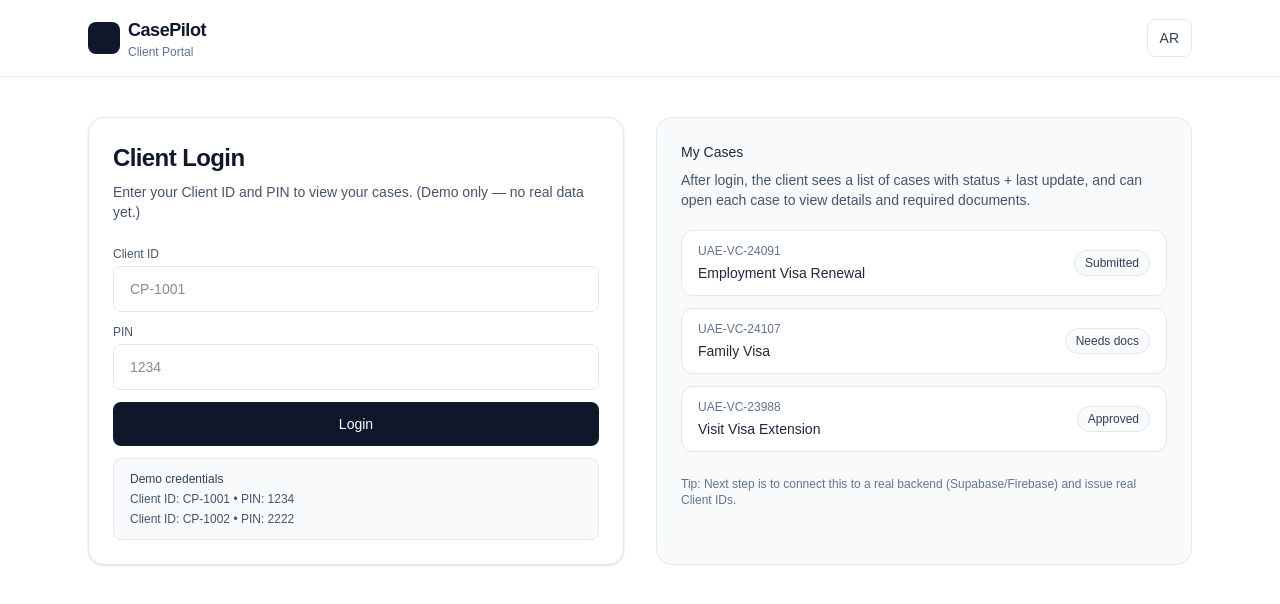
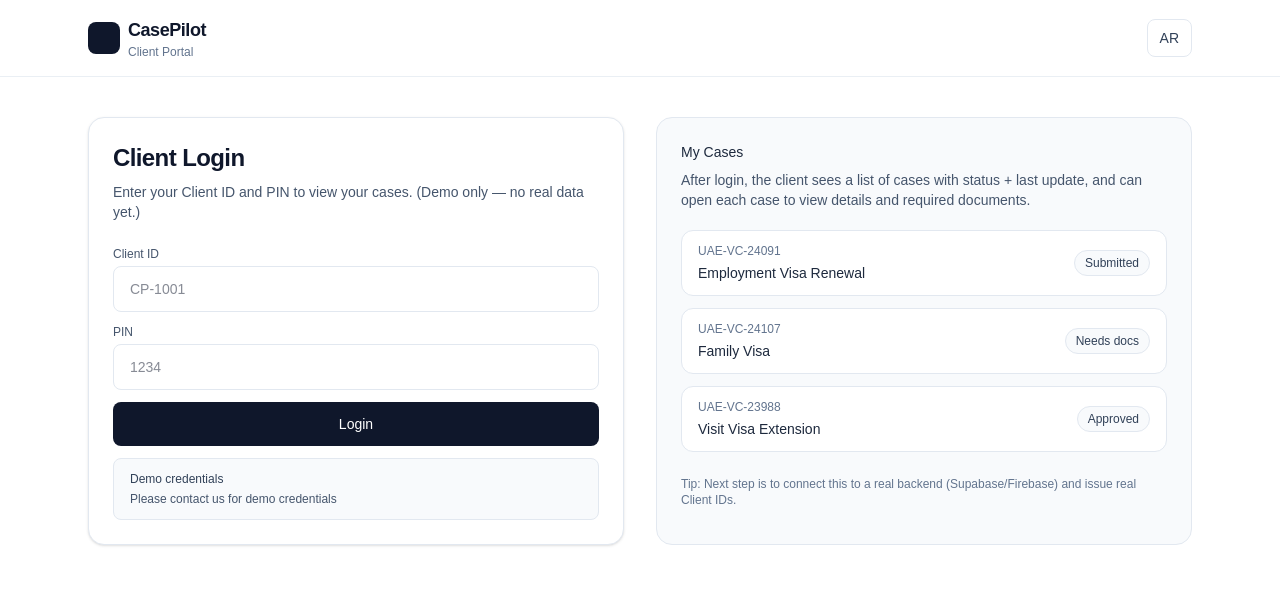
Before and after one commit to mhmdgoma1/casepilot, a Next.js app in the folder apps/web/: page /client in a window 1280 px wide. Shown: the top 604 px of the page. Built offline with nearby package versions, Linux system fonts and the light colour scheme.

Commit message:
hide demo credintials

```diff
--- a/apps/web/src/app/client/page.tsx
+++ b/apps/web/src/app/client/page.tsx
@@ -55,8 +55,7 @@ const translations = {
     logout: "Logout",
     wrongCreds: "Incorrect Client ID or PIN. Try the demo credentials below.",
     demoCreds: "Demo credentials",
-    demo1: "Client ID: CP-1001 • PIN: 1234",
-    demo2: "Client ID: CP-1002 • PIN: 2222",
+    demo1: "Please contact us for demo credentials",
 
     hello: "Hello",
     office: "Office",
@@ -110,8 +109,7 @@ const translations = {
     logout: "خروج",
     wrongCreds: "رقم العميل أو PIN غير صحيح. جرّب بيانات الدخول التجريبية بالأسفل.",
     demoCreds: "بيانات تجريبية",
-    demo1: "رقم العميل: CP-1001 • PIN: 1234",
-    demo2: "رقم العميل: CP-1002 • PIN: 2222",
+    demo1: "يرجى التواصل معنا",
 
     hello: "مرحباً",
     office: "المكتب",
@@ -442,7 +440,6 @@ export default function Home() {
                 <div className="rounded-lg border border-slate-200 bg-slate-50 px-4 py-3">
                   <div className="text-xs font-medium text-slate-700">{t.demoCreds}</div>
                   <div className="mt-1 text-xs text-slate-600">{t.demo1}</div>
-                  <div className="mt-1 text-xs text-slate-600">{t.demo2}</div>
                 </div>
               </form>
             </div>
```
